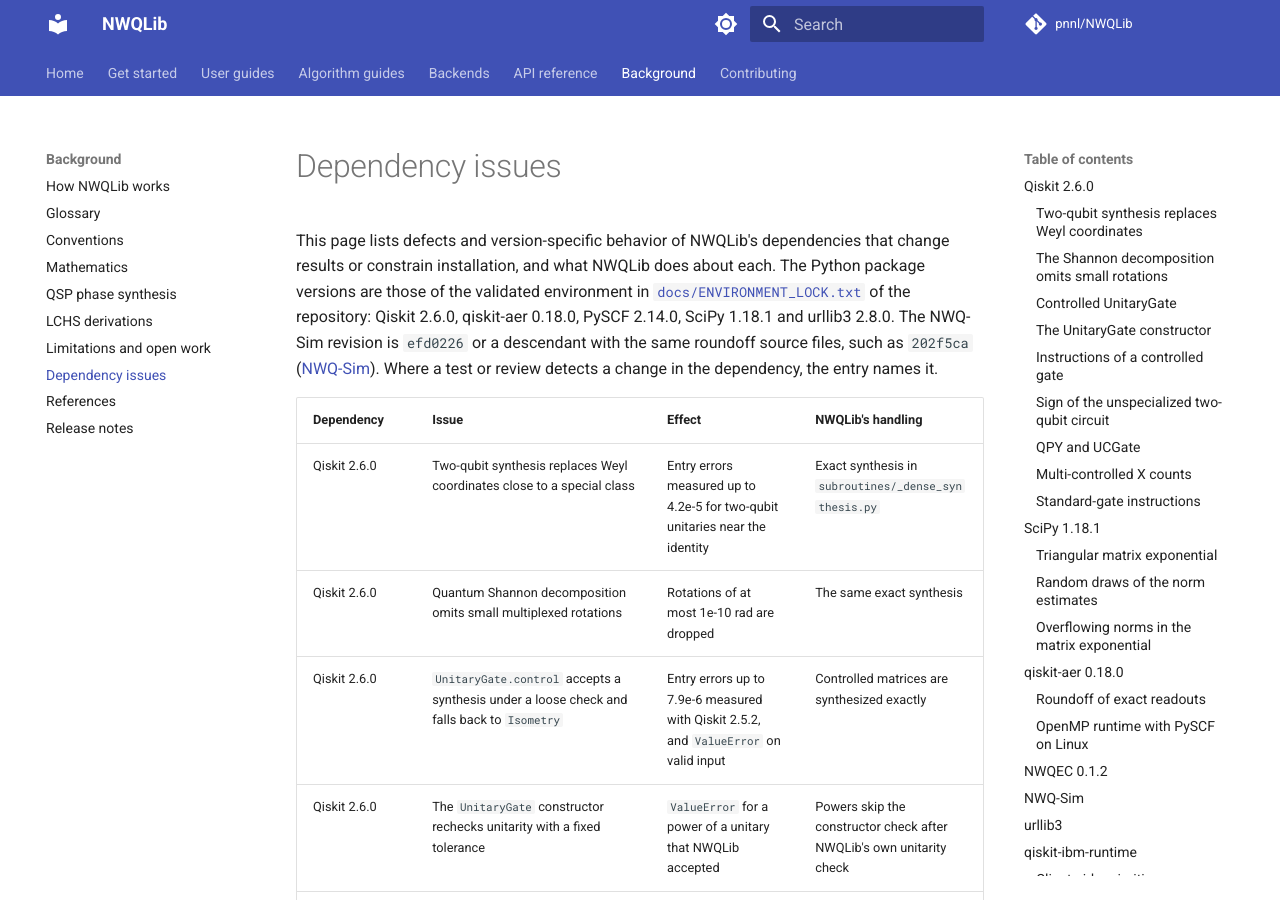
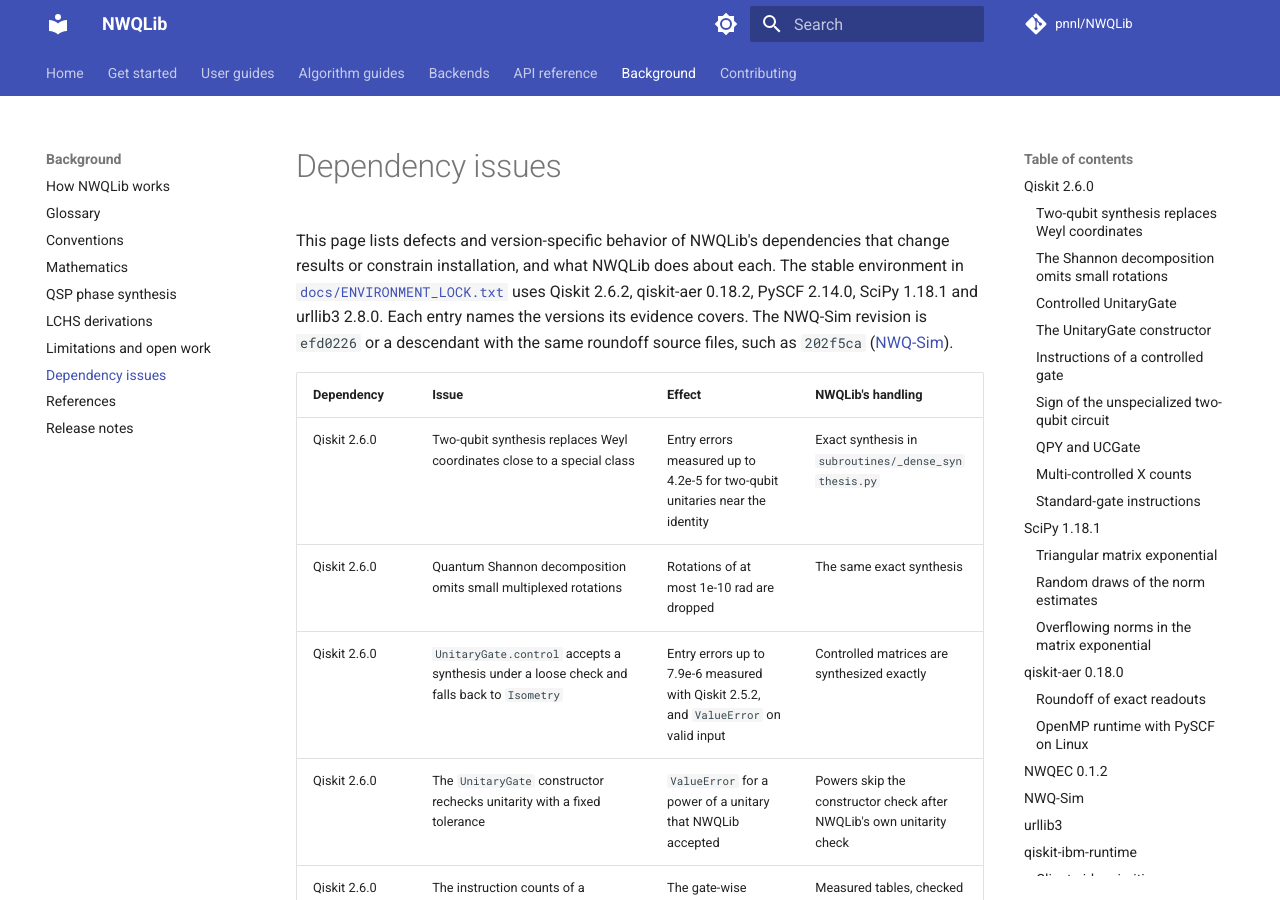
Before and after one commit to pnnl/NWQLib, an MkDocs documentation site: the page built from docs/dependency_issues.md, in a window 1280 px wide and 900 px high. Built offline with MkDocs 1.6.1 and Material for MkDocs 9.7.7, drawn with Linux system fonts in a browser that asks for light colours; comment, search, counter and statistics services are not loaded; some of the changed text lies outside the part shown.

Commit message:
Align stable constraints with the current nwqlib environment

```diff
--- a/docs/dependency_issues.md
+++ b/docs/dependency_issues.md
@@ -1,6 +1,6 @@
 # Dependency issues
 
-This page lists defects and version-specific behavior of NWQLib's dependencies that change results or constrain installation, and what NWQLib does about each. The Python package versions are those of the validated environment in [`docs/ENVIRONMENT_LOCK.txt`](https://github.com/pnnl/NWQLib/blob/main/docs/ENVIRONMENT_LOCK.txt) of the repository: Qiskit 2.6.0, qiskit-aer 0.18.0, PySCF 2.14.0, SciPy 1.18.1 and urllib3 2.8.0. The NWQ-Sim revision is `efd0226` or a descendant with the same roundoff source files, such as `202f5ca` ([NWQ-Sim](nwqsim.md)). Where a test or review detects a change in the dependency, the entry names it.
+This page lists defects and version-specific behavior of NWQLib's dependencies that change results or constrain installation, and what NWQLib does about each. The stable environment in [`docs/ENVIRONMENT_LOCK.txt`](https://github.com/pnnl/NWQLib/blob/main/docs/ENVIRONMENT_LOCK.txt) uses Qiskit 2.6.2, qiskit-aer 0.18.2, PySCF 2.14.0, SciPy 1.18.1 and urllib3 2.8.0. Each entry names the versions its evidence covers. The NWQ-Sim revision is `efd0226` or a descendant with the same roundoff source files, such as `202f5ca` ([NWQ-Sim](nwqsim.md)).
 
 | Dependency | Issue | Effect | NWQLib's handling |
 | --- | --- | --- | --- |
@@ -115,7 +115,7 @@ export LD_PRELOAD="$(python -c 'from importlib.util import find_spec; from pathl
 
 A Jupyter kernel inherits the variable from the Jupyter server, so start or restart Jupyter from that shell. The Full CI and Mutation Probes workflows set the same variable. On macOS arm64, in the validated environment with Python 3.12.14, the full test suite, which executes the example notebooks, passes without it.
 
-The preload is not enough on every host. On the GitHub Actions image of Ubuntu 26.04 (version 20261101.186.1) with Qiskit 2.6.0, qiskit-aer 0.18.0, PySCF 2.14.0 and Python 3.12.14, importing `qiskit_aer` raises the same `ImportError` with the OpenMP runtime of PySCF preloaded. On that image, with the same preload and with Qiskit 2.6.2, qiskit-aer 0.18.2, PySCF 2.15.0 and Python 3.15.2, the test suite without the notebooks reports no such error. On a host where the preload is not enough, install Qiskit 2.6.1 or later, which is outside the validated environment named at the top of this page.
+The preload is not enough on every host. On the GitHub Actions image of Ubuntu 26.04 (version 20261101.186.1) with Qiskit 2.6.0, qiskit-aer 0.18.0, PySCF 2.14.0 and Python 3.12.14, importing `qiskit_aer` raises the same `ImportError` with the OpenMP runtime of PySCF preloaded. On that image, with the same preload and with Qiskit 2.6.2, qiskit-aer 0.18.2, PySCF 2.15.0 and Python 3.15.2, the test suite without the notebooks reports no such error. On a host where the preload is not enough, install Qiskit 2.6.1 or later.
 
 ## NWQEC 0.1.2
 
```
Also changed, not shown: README.md (+1 -1 lines), docs/ENVIRONMENT_LOCK.txt (+6 -6 lines), docs/MAINTENANCE.md (+1 -1 lines), 3 other files.
